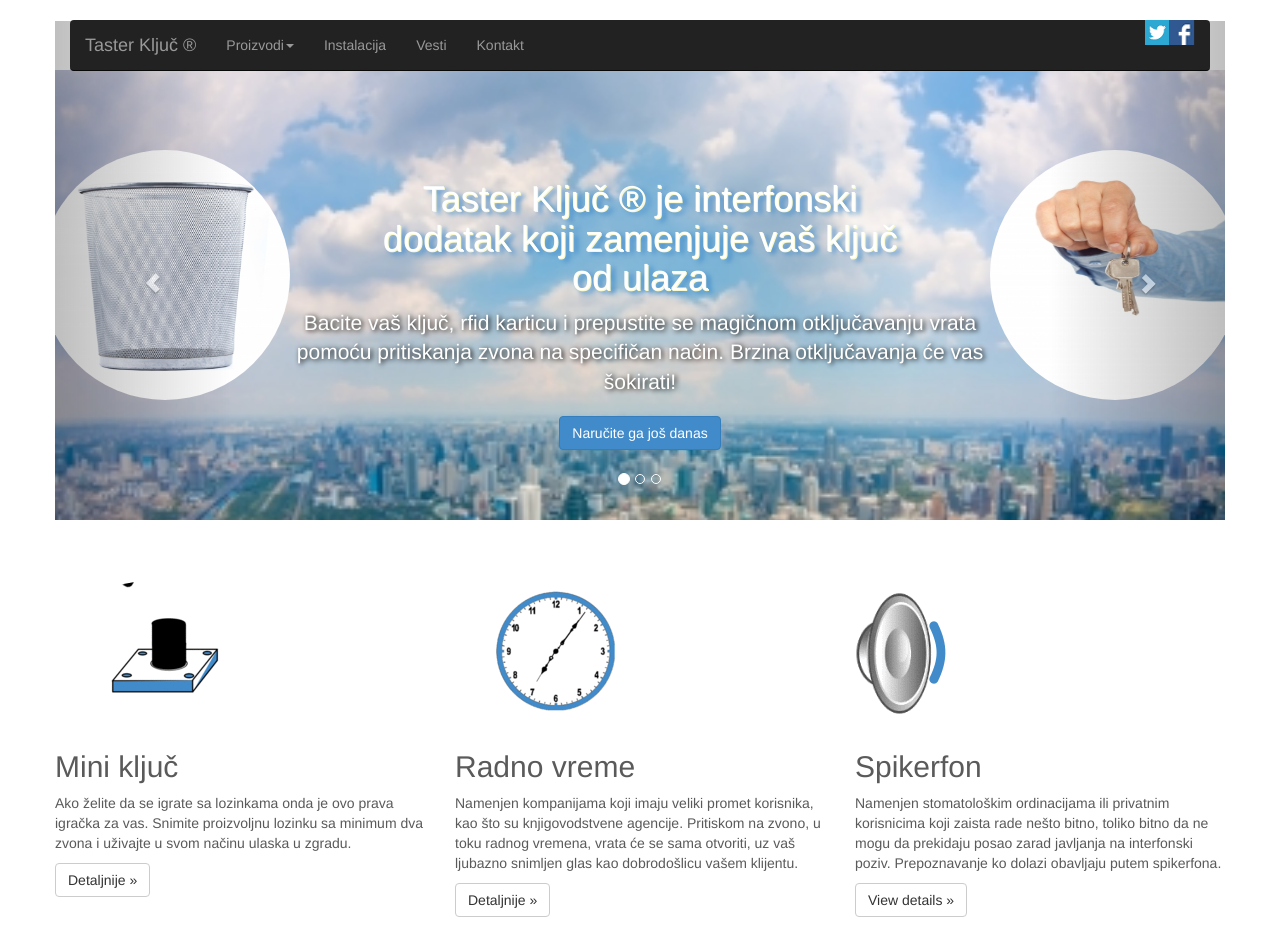
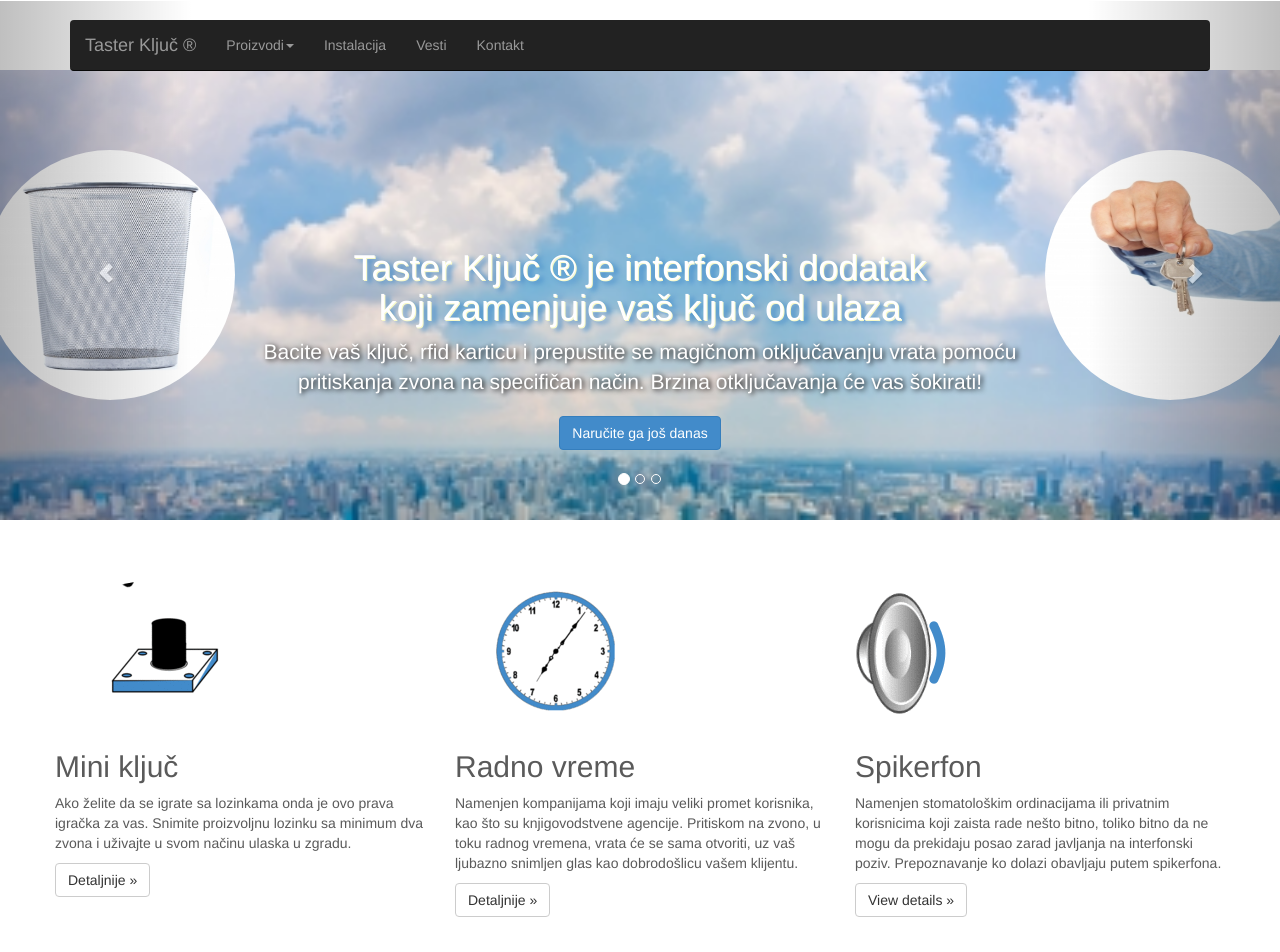
Before and after one commit to trkinovacije/tasterkljuc, a Jekyll site: the page built from index.html, in a window 1280 px wide. Shown: the top 952 px of the page. Built offline with Jekyll 4.4.1, drawn with Linux system fonts in a browser that asks for light colours; Markdown is read by kramdown in place of the engine named in the settings.

Commit message:
Revert "adding  fb tw buttons and larger font for all news"
This reverts commit b67594ea6386d2476df4f059633127d79786a021.

```diff
--- a/_layouts/default.html
+++ b/_layouts/default.html
@@ -61,11 +61,17 @@
                 <li><a href="/vesti">Vesti</a></li>
                 <li><a href="/kontakt">Kontakt</a></li>
               </ul>
-
-	      <ul class="nav navbar-nav navbar-right">
-		 <a href="https://www.facebook.com/pages/TRK-Inovacije/262845617190135"><img style="float:right" src="/assets/ico/fb.png" alt="facebook"></a>
-		 <a href="https://twitter.com/trkinovacije"><img style="float:right" src="/assets/ico/tw.png" alt="twitter"></a>
-	      </ul>
+<ul class="nav navbar-nav navbar-right">
+<p>
+<!-- AddThis Follow BEGIN -->
+<div class="addthis_toolbox addthis_32x32_style addthis_default_style">
+<a class="addthis_button_facebook_follow" addthis:userid="pages/TRK-Inovacije/262845617190135"></a>
+<a class="addthis_button_twitter_follow" addthis:userid="trkinovacije"></a>
+</div>
+<script type="text/javascript" src="//s7.addthis.com/js/300/addthis_widget.js#pubid=ra-4f62f09f683d02df"></script>
+<!-- AddThis Follow END -->
+</p>
+</ul>
             </div>
           </div>
         </div>
@@ -74,9 +80,9 @@
     </div>
 
     <div class="container marketing">
-    <div class="lead">
+
     {{ content }}
-    </div>
+
 
       <hr class="featurette-divider">
 
```
Also changed, not shown: assets/ico/fb.png (deleted), assets/ico/tw.png (deleted).
